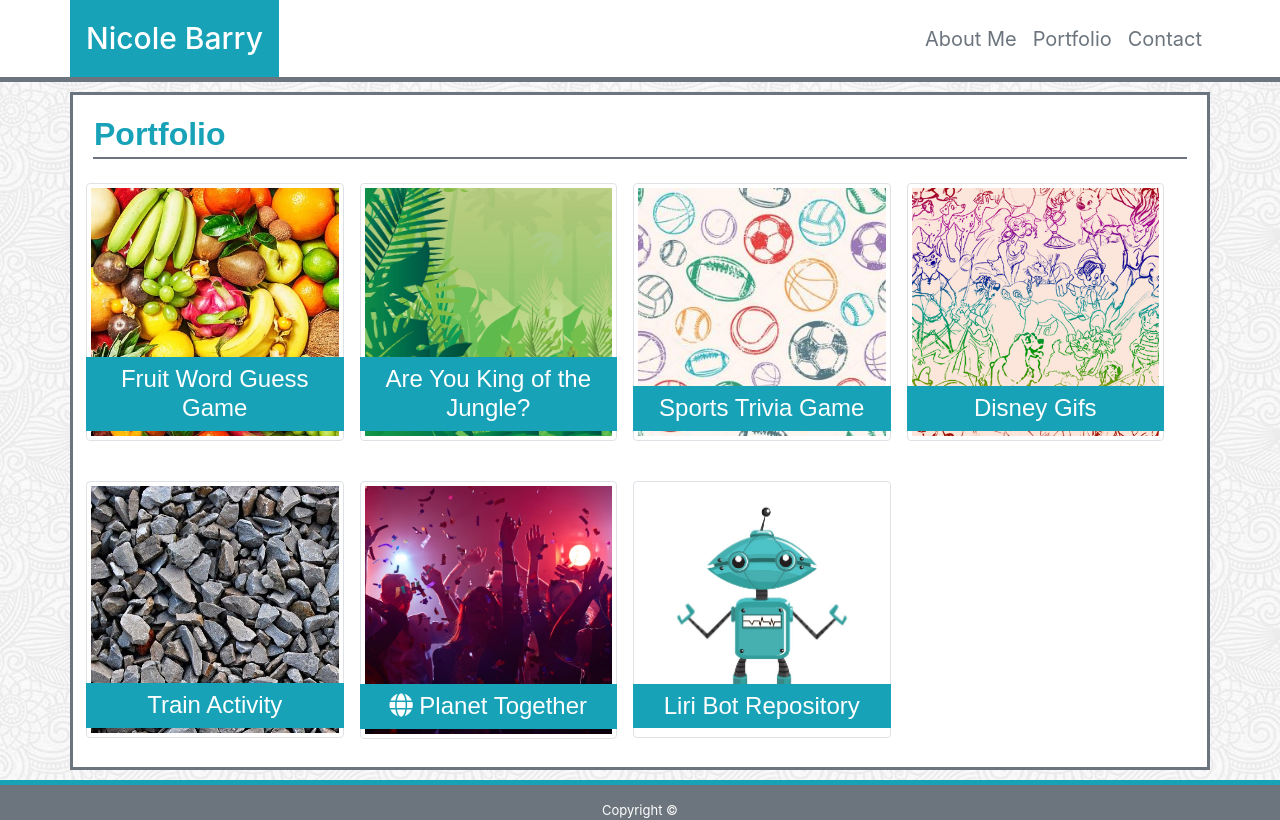
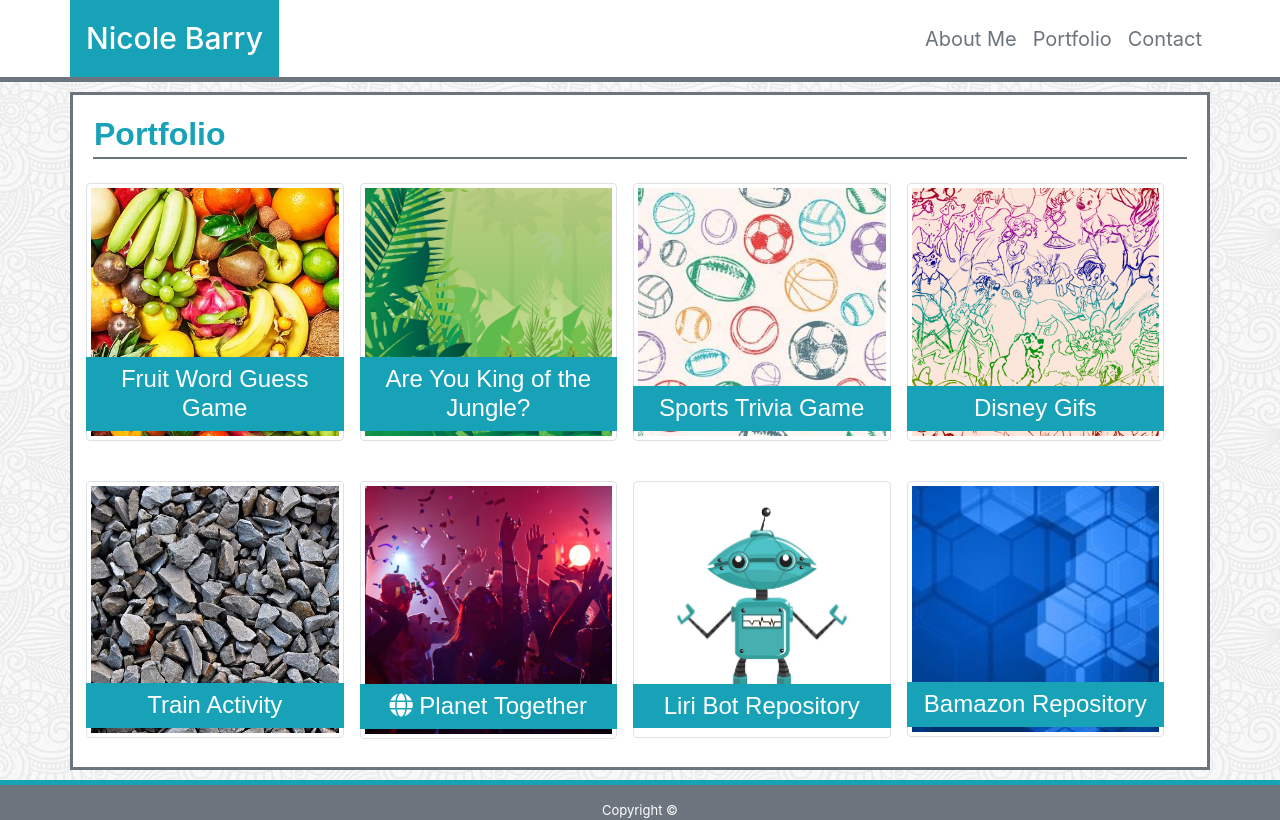
Before and after one commit to nmbarry15/nmbarry15.github.io, a plain HTML site: page portfolio.html in a window 1280 px wide. Drawn offline with nearby package versions, Linux system fonts and the light colour scheme.

Commit message:
add bamazon to portfolio

```diff
--- a/portfolio.html
+++ b/portfolio.html
@@ -131,7 +131,15 @@
                     </div>
                 </div>
                 <div class="col-md-3 col-6 p-2">
-
+                    <div class="position-relative m-auto d-block">
+                        <a href="https://nmbarry15.github.io/bamazon/" target="_blank"><img src="images/bamazon-background.jpg"
+                                class="rounded img-thumbnail m-auto d-block w-100" alt="" id="bamazon"></a>
+                        <a href="https://nmbarry15.github.io/bamazon/" target="_blank">
+                            <div class="bg-info text-white w-100 text-center p-2 position-absolute" id="label">
+                                <h4 class="mb-0">Bamazon Repository</h4>
+                            </div>
+                        </a>
+                    </div>
                 </div>
             </div>
         </div>
```
Also changed, not shown: images/bamazon-background.jpg (added).
